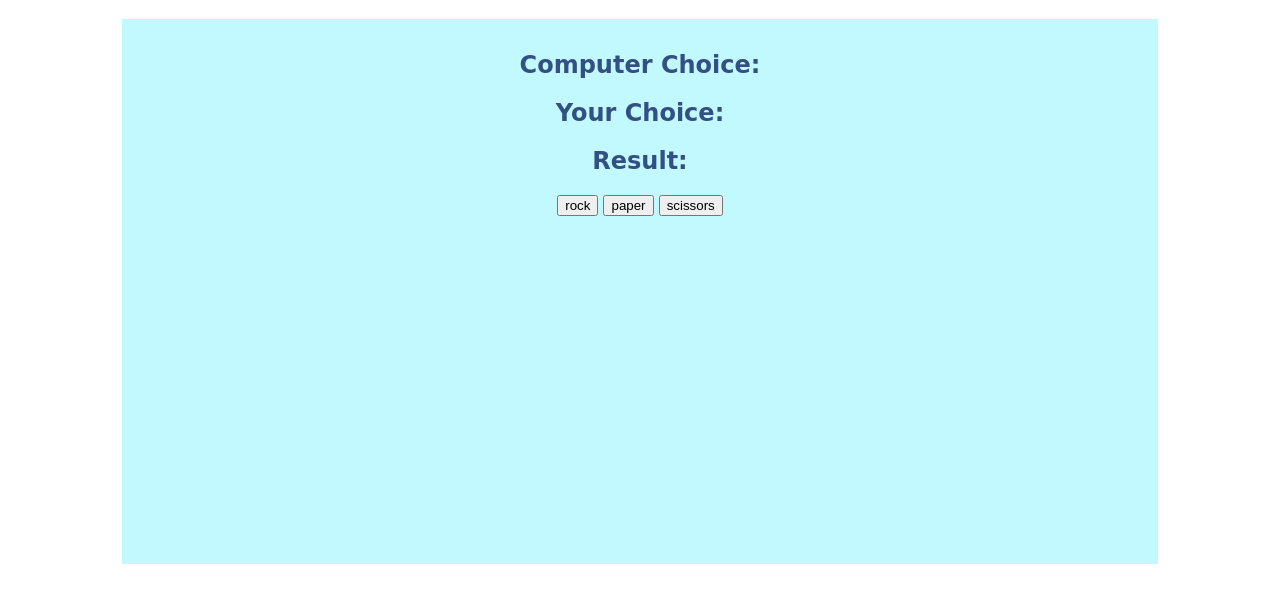
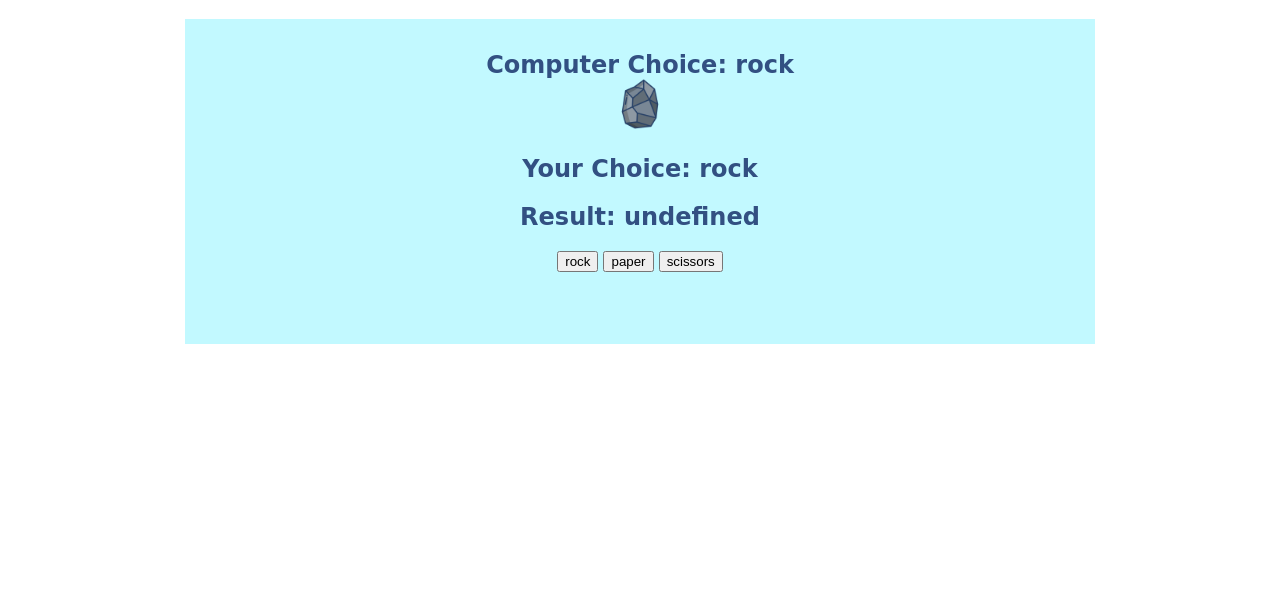
Before and after one commit to GabrielSiket/RPC, a plain HTML site: page index.html in a window 1280 px wide. Both pictures are taken after a click on the button "rock". Shown: the part 62-664 px from the top of the page. Drawn offline with Linux system fonts and the light colour scheme; a web font is replaced by a local one.

Commit message:
add js functions and images for computer choice

```diff
--- a/assets/css/style.css
+++ b/assets/css/style.css
@@ -11,8 +11,8 @@ body {
 
 .game-area {
     background-color: #C2F9FF;
-    width: 80%;
-    height: 65vh;
+    width: 70%;
+    height:300px;
     margin-left: auto;
     margin-right: auto;
     padding: 1%;
--- a/assets/js/script.js
+++ b/assets/js/script.js
@@ -0,0 +1,54 @@
+const computerChoiceDisplay = document.getElementById('computer-choice')
+const userChoiceDisplay = document.getElementById('user-choice')
+const resultDisplay = document.getElementById('result')
+const possibleChoices = document.querySelectorAll('button')
+let userChoice
+let computerChoice
+let result
+
+possibleChoices.forEach(possibleChoice => possibleChoice.addEventListener('click', (e) => {
+  userChoice = e.target.id
+  userChoiceDisplay.innerHTML = userChoice
+  generateComputerChoice()
+  getResult()
+}))
+
+function generateComputerChoice() {
+  const randomNumber = Math.floor(Math.random() * 3) + 1;
+
+  if (randomNumber === 1) {
+    computerChoice = 'rock <br> <img src="assets/images/stone.png" width="50" height="50" alt="rock">';
+  }
+  if (randomNumber === 2) {
+    computerChoice = 'scissors <br> <img src="assets/images/scissors.png" width="50" height="50" alt="scissors">'
+  }
+  if (randomNumber === 3) {
+    computerChoice = 'paper <br> <img src="assets/images/paper.png" width="50" height="50" alt="paper">'
+  }
+  computerChoiceDisplay.innerHTML = computerChoice
+}
+
+function getResult() {
+  if (computerChoice === userChoice) {
+    result = 'its a draw!'
+  }
+  if (computerChoice === 'rock <br> <img src="assets/images/stone.png" width="50" height="50" alt="rock">' && userChoice === "paper") {
+    result = 'you win!'
+  }
+  if (computerChoice === 'rock <br> <img src="assets/images/stone.png" width="50" height="50" alt="rock">' && userChoice === "scissors") {
+    result = 'you lost!'
+  }
+  if (computerChoice === 'paper <br> <img src="assets/images/paper.png" width="50" height="50" alt="paper">' && userChoice === "scissors") {
+    result = 'you win!'
+  }
+  if (computerChoice === 'paper <br> <img src="assets/images/paper.png" width="50" height="50" alt="paper">' && userChoice === "rock") {
+    result = 'you lose!'
+  }
+  if (computerChoice === 'scissors <br> <img src="assets/images/scissors.png" width="50" height="50" alt="scissors">' && userChoice === "rock") {
+    result = 'you win!'
+  }
+  if (computerChoice === 'scissors <br> <img src="assets/images/scissors.png" width="50" height="50" alt="scissors">' && userChoice === "paper") {
+    result = 'you lose!'
+  }
+  resultDisplay.innerHTML = result
+}
--- a/index.html
+++ b/index.html
@@ -28,6 +28,6 @@
 
 
 
-    <script src="assets/js/script.js"></script>
+    <script src="assets/js/script.js" charset="utf-8"></script>
 </body>
 </html>
```
Also changed, not shown: assets/images/icons8-hand-rock-skin-type-2-32.png (added), assets/images/paper.png (added), assets/images/scissors.png (added), assets/images/stone.png (added).
